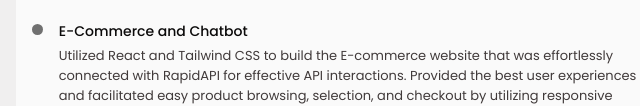
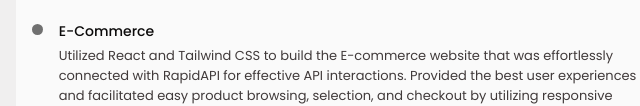
Before and after one commit to Hrithik0216/Resume., a plain HTML site: page index.html in a window 1280 px wide. Shown: the part 706-812 px from the top of the page, 463-1103 px from the left. Drawn offline with nearby package versions, Linux system fonts and the light colour scheme.

Commit message:
Ecommerce

```diff
--- a/index.html
+++ b/index.html
@@ -297,7 +297,7 @@
                                 <!--<span class="experience__line"></span>-->
                             </div>
                             <div class="experience__data bd-grid">
-                                <h3 class="experience__title">E-Commerce and Chatbot</h3>
+                                <h3 class="experience__title">E-Commerce</h3>
                                 <p class="experience__description">
                                     Utilized React and Tailwind CSS to build the E-commerce website that was
                                     effortlessly connected with RapidAPI for effective API interactions. Provided the
```
